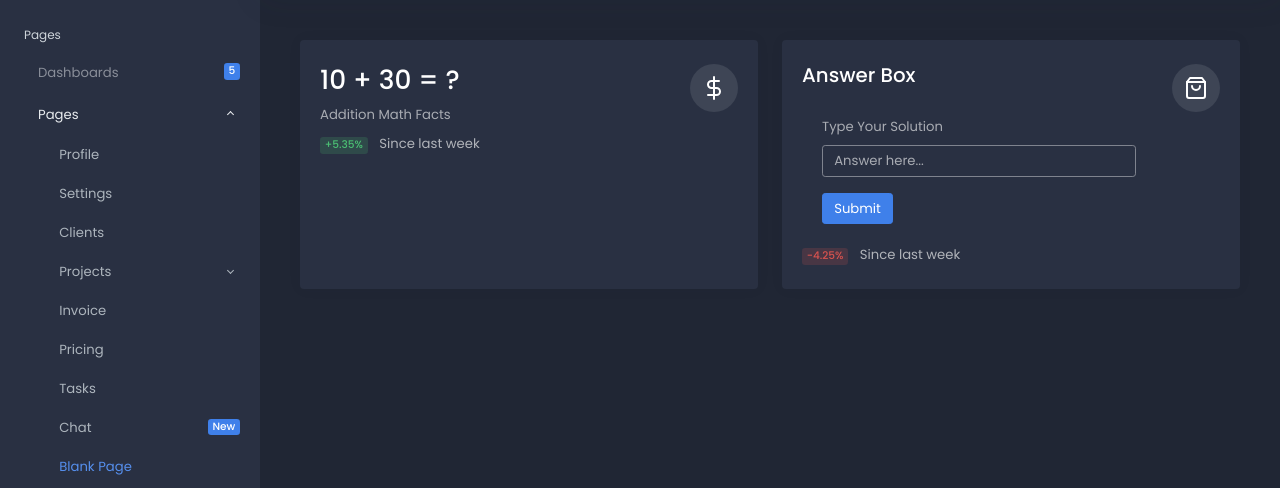
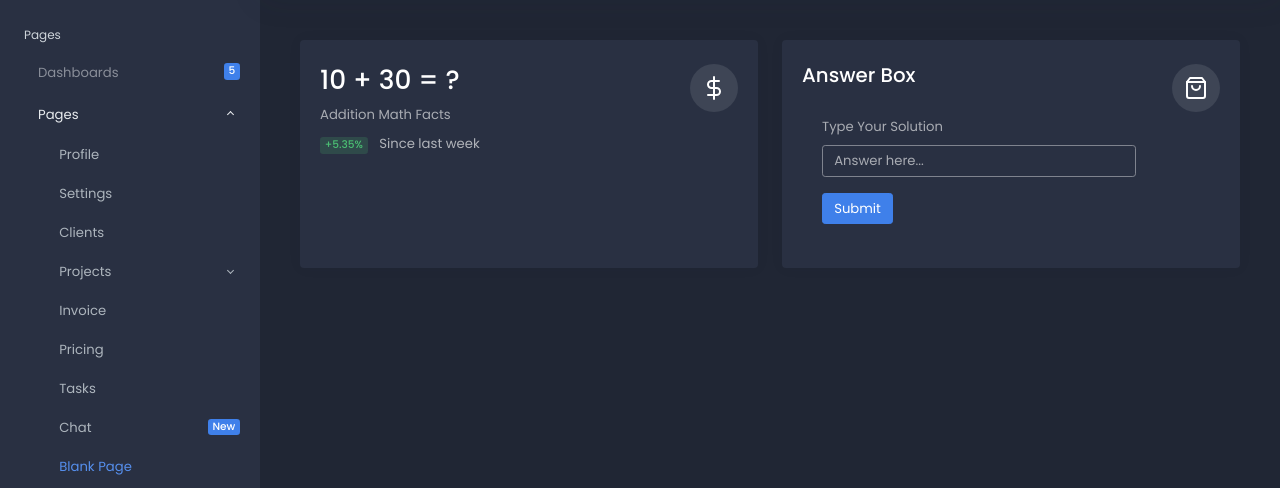
Before and after one commit to M-W-Kirk/kcoremath, a Django app: page /add.html in a window 1280 px wide. Shown: the part 66-554 px from the top of the page. Run offline with Django 3.2, Linux system fonts and the light colour scheme; some libraries are stand-ins or nearby versions.

Commit message:
updates added

```diff
--- a/kcoremath/website/templates/add.html
+++ b/kcoremath/website/templates/add.html
@@ -50,10 +50,6 @@
                                         <button type="submit" class="btn btn-primary">Submit</button>
                                     </form>
                                 </div>
-                                <div class="mb-0">
-                                    <span class="badge badge-soft-danger me-2"> -4.25% </span>
-                                    <span class="text-muted">Since last week</span>
-                                </div>
                             </div>
                             <div class="d-inline-block ms-3">
                                 <div class="stat">
```
